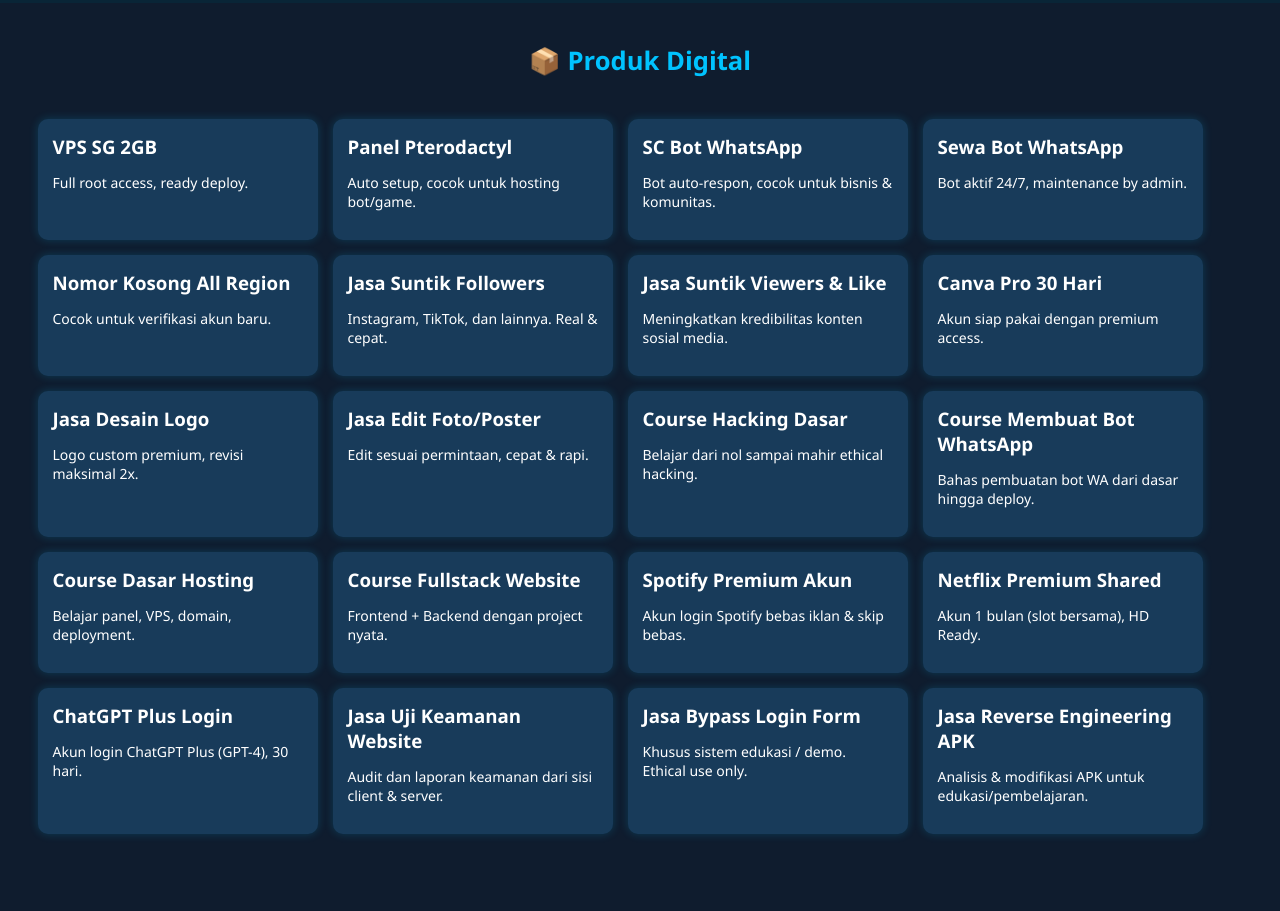
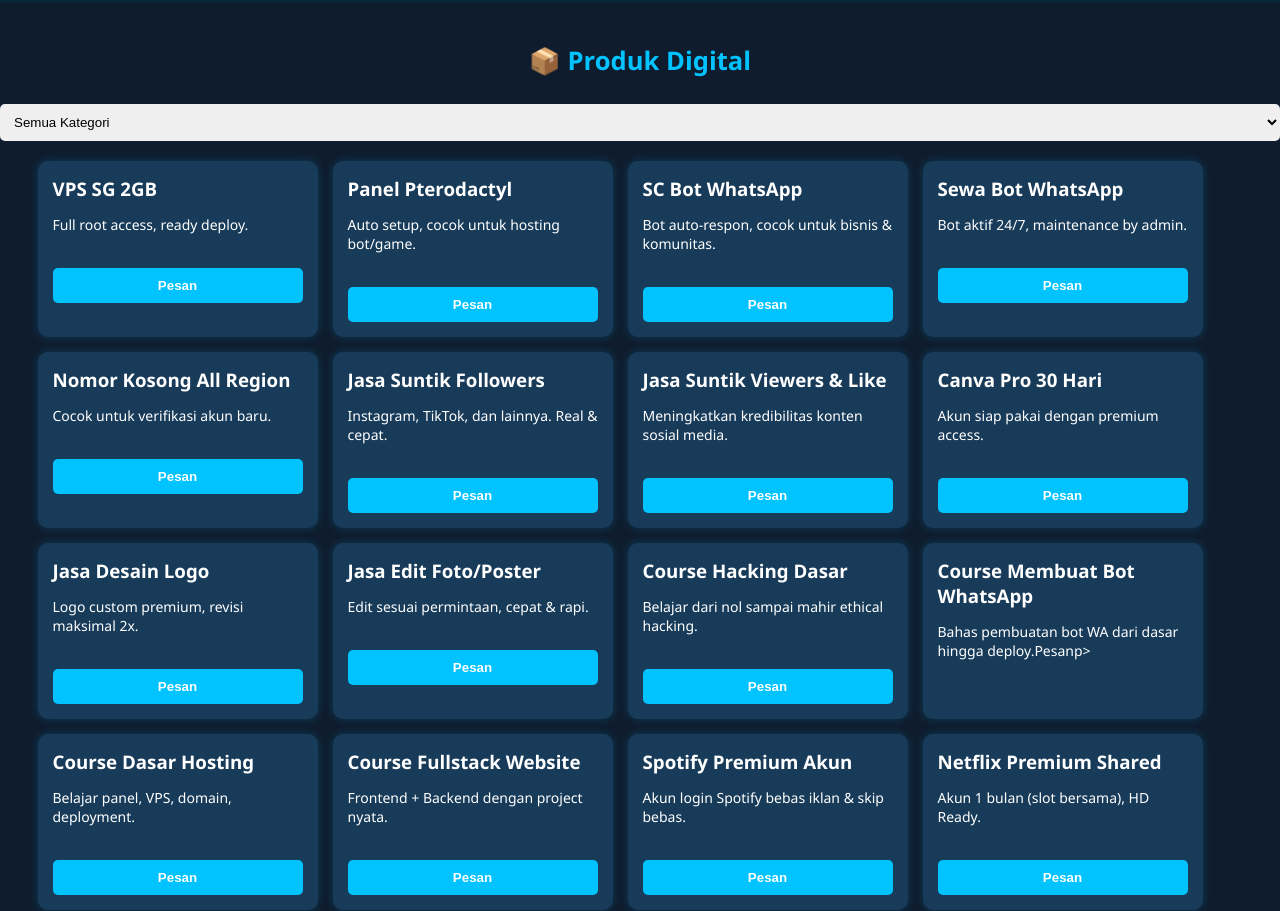
Before and after one commit to Alexx-sy/nara-request-page, a plain HTML site: page produk.html in a window 1280 px wide. Shown: the part 41-952 px from the top of the page. Before the commit the page ends 895 px from the top, so only its background shows below. Drawn offline with Linux system fonts and the light colour scheme.

Commit message:
Update produk.html

```diff
--- a/produk.html
+++ b/produk.html
@@ -17,86 +17,146 @@
   </nav>
 
    <h2 class="section-title">📦 Produk Digital</h2>
+<select id="categoryFilter" onchange="filterKategori(this.value)">
+  <option value="all">Semua Kategori</option>
+  <option value="hosting">Hosting</option>
+  <option value="bot">Bot</option>
+  ...
+</select>
+
   <div class="product-grid" id="productGrid">
     <div class="product-card" data-category="hosting">
       <h3>VPS SG 2GB</h3>
       <p>Full root access, ready deploy.</p>
+       <button onclick="pesanProduk('Nama Produk')">Pesan</button>
     </div>
     <div class="product-card" data-category="hosting">
       <h3>Panel Pterodactyl</h3>
       <p>Auto setup, cocok untuk hosting bot/game.</p>
+       <button onclick="pesanProduk('Nama Produk')">Pesan</button>
     </div>
     <div class="product-card" data-category="bot">
       <h3>SC Bot WhatsApp</h3>
       <p>Bot auto-respon, cocok untuk bisnis & komunitas.</p>
+       <button onclick="pesanProduk('Nama Produk')">Pesan</button>
     </div>
     <div class="product-card" data-category="bot">
       <h3>Sewa Bot WhatsApp</h3>
       <p>Bot aktif 24/7, maintenance by admin.</p>
+<button onclick="pesanProduk('Nama Produk')">Pesan</button>
     </div>
     <div class="product-card" data-category="sosmed">
       <h3>Nomor Kosong All Region</h3>
       <p>Cocok untuk verifikasi akun baru.</p>
+<button onclick="pesanProduk('Nama Produk')">Pesan</button>
     </div>
     <div class="product-card" data-category="sosmed">
       <h3>Jasa Suntik Followers</h3>
       <p>Instagram, TikTok, dan lainnya. Real & cepat.</p>
+<button onclick="pesanProduk('Nama Produk')">Pesan</button>
     </div>
     <div class="product-card" data-category="sosmed">
       <h3>Jasa Suntik Viewers & Like</h3>
       <p>Meningkatkan kredibilitas konten sosial media.</p>
+<button onclick="pesanProduk('Nama Produk')">Pesan</button>
     </div>
     <div class="product-card" data-category="desain">
       <h3>Canva Pro 30 Hari</h3>
       <p>Akun siap pakai dengan premium access.</p>
+<button onclick="pesanProduk('Nama Produk')">Pesan</button>
     </div>
     <div class="product-card" data-category="desain">
       <h3>Jasa Desain Logo</h3>
       <p>Logo custom premium, revisi maksimal 2x.</p>
+<button onclick="pesanProduk('Nama Produk')">Pesan</button>
     </div>
     <div class="product-card" data-category="desain">
       <h3>Jasa Edit Foto/Poster</h3>
       <p>Edit sesuai permintaan, cepat & rapi.</p>
+<button onclick="pesanProduk('Nama Produk')">Pesan</button>
     </div>
     <div class="product-card" data-category="course">
       <h3>Course Hacking Dasar</h3>
       <p>Belajar dari nol sampai mahir ethical hacking.</p>
+<button onclick="pesanProduk('Nama Produk')">Pesan</button>
     </div>
     <div class="product-card" data-category="course">
       <h3>Course Membuat Bot WhatsApp</h3>
-      <p>Bahas pembuatan bot WA dari dasar hingga deploy.</p>
+      <p>Bahas pembuatan bot WA dari dasar hingga deploy.</
+<button onclick="pesanProduk('Nama Produk')">Pesan</button>p>
     </div>
     <div class="product-card" data-category="course">
       <h3>Course Dasar Hosting</h3>
       <p>Belajar panel, VPS, domain, deployment.</p>
+<button onclick="pesanProduk('Nama Produk')">Pesan</button>
     </div>
     <div class="product-card" data-category="course">
       <h3>Course Fullstack Website</h3>
       <p>Frontend + Backend dengan project nyata.</p>
+<button onclick="pesanProduk('Nama Produk')">Pesan</button>
     </div>
     <div class="product-card" data-category="apk">
       <h3>Spotify Premium Akun</h3>
       <p>Akun login Spotify bebas iklan & skip bebas.</p>
+      <button onclick="pesanProduk('Nama Produk')">Pesan</button>
     </div>
     <div class="product-card" data-category="apk">
       <h3>Netflix Premium Shared</h3>
       <p>Akun 1 bulan (slot bersama), HD Ready.</p>
+<button onclick="pesanProduk('Nama Produk')">Pesan</button>
     </div>
     <div class="product-card" data-category="apk">
       <h3>ChatGPT Plus Login</h3>
       <p>Akun login ChatGPT Plus (GPT-4), 30 hari.</p>
+<button onclick="pesanProduk('Nama Produk')">Pesan</button>
     </div>
     <div class="product-card" data-category="hack">
       <h3>Jasa Uji Keamanan Website</h3>
       <p>Audit dan laporan keamanan dari sisi client & server.</p>
+<button onclick="pesanProduk('Nama Produk')">Pesan</button>
     </div>
     <div class="product-card" data-category="hack">
       <h3>Jasa Bypass Login Form</h3>
       <p>Khusus sistem edukasi / demo. Ethical use only.</p>
+      <button onclick="pesanProduk('Nama Produk')">Pesan</button>
     </div>
     <div class="product-card" data-category="hack">
       <h3>Jasa Reverse Engineering APK</h3>
       <p>Analisis & modifikasi APK untuk edukasi/pembelajaran.</p>
+<button onclick="pesanProduk('Nama Produk')">Pesan</button>
+
+<script>
+  emailjs.init("MjLcv8FEvolAiMM5E"); // ← Ganti dengan milikmu
+
+  const produkList = [ ... ]; // ← array daftar produk
+
+  function tampilkanProduk(kategori = "all") {
+    ...
+  }
+
+  function filterKategori(kat) {
+    tampilkanProduk(kat);
+  }
+
+  function pesanProduk(namaProduk) {
+    const nama = prompt("Masukkan nama kamu:");
+    if (!nama) return;
+    const pesan = prompt("Catatan tambahan (opsional):") || "";
+
+    const params = {
+      name: nama,
+      type: "Pesan Produk",
+      message: `Saya ingin memesan produk: ${namaProduk}\n${pesan}`
+    };
+
+    emailjs.send("service_s7zlrgr", "template_28hjpnl", params) // ← Ganti juga di sini
+      .then(() => alert("✅ Pesanan dikirim!"))
+      .catch((e) => alert("❌ Gagal mengirim: " + e.text));
+  }
+
+  tampilkanProduk(); // Load awal
+</script>
+
     </div>
   </div>
 </body>
```
